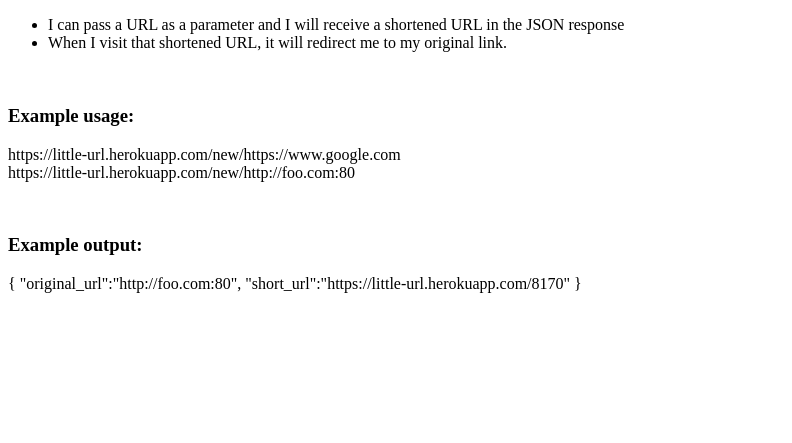
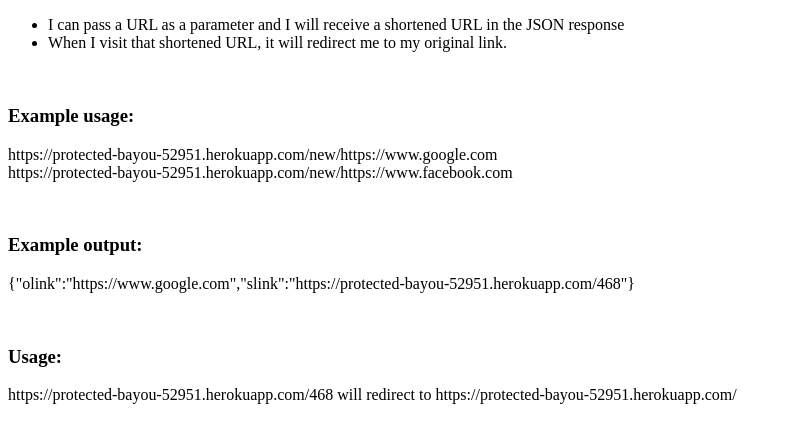
Before and after one commit to oyeuva/url-shortener, a website: page index.html in a window 1280 px wide. Shown: the part 91-534 px from the top of the page, without its empty margins (0-792 px from the left). Drawn offline with Linux system fonts and the light colour scheme.

Commit message:
beautify

```diff
--- a/index.html
+++ b/index.html
@@ -11,9 +11,11 @@
 
     <div>
         <h3>Example usage:</h3>
-        <p>https://little-url.herokuapp.com/new/https://www.google.com<br>
-            https://little-url.herokuapp.com/new/http://foo.com:80</p><br>
+        <p>https://protected-bayou-52951.herokuapp.com/new/https://www.google.com<br>
+            https://protected-bayou-52951.herokuapp.com/new/https://www.facebook.com</p><br>
         <h3>Example output:</h3>
-        <p>{ "original_url":"http://foo.com:80", "short_url":"https://little-url.herokuapp.com/8170" }</p>
+        <p>{"olink":"https://www.google.com","slink":"https://protected-bayou-52951.herokuapp.com/468"}</p><br>
+        <h3>Usage:</h3>
+        <p>https://protected-bayou-52951.herokuapp.com/468 will redirect to https://protected-bayou-52951.herokuapp.com/ </p>
     </div>
 </div>
```
